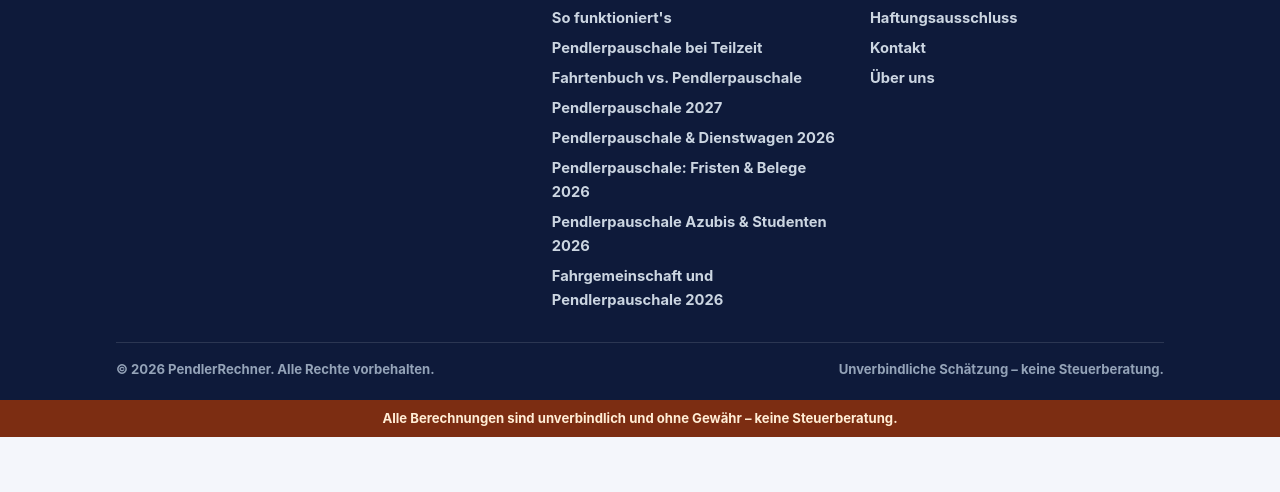
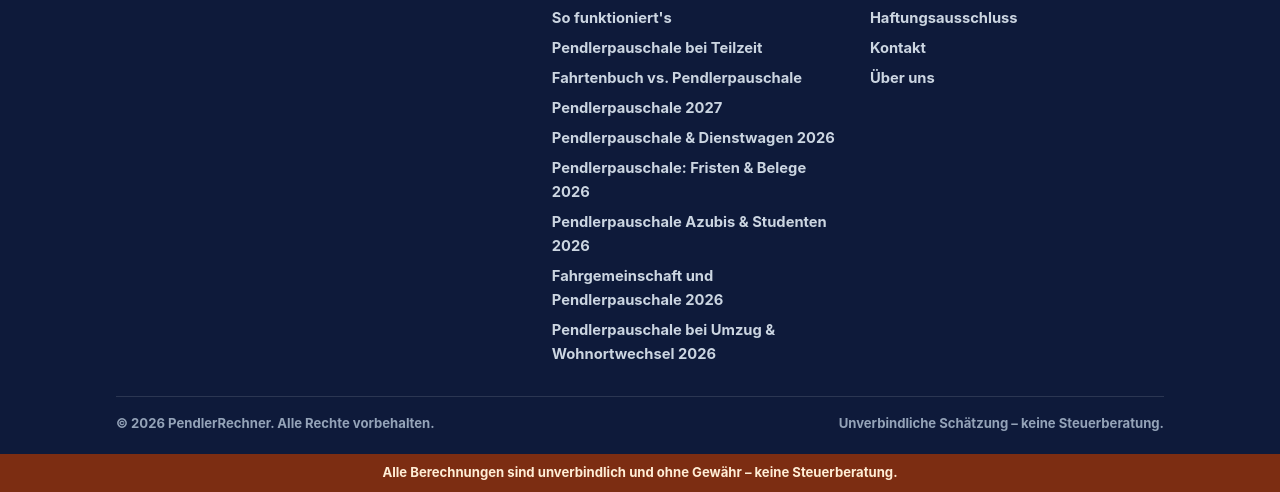
Before and after one commit to mirzacreative/pendlerpauschale-rechner, a plain HTML site: page index.html in a window 1280 px wide. Shown: the part 4080-4572 px from the top of the page. Before the commit the page ends 4517 px from the top, so only its background shows below. Drawn offline with Linux system fonts and the light colour scheme.

Commit message:
Add link to pendlerpauschale-umzug-wohnortwechsel-2026.html in index.html

```diff
--- a/index.html
+++ b/index.html
@@ -272,7 +272,7 @@
                     <li><a href="fahrtenbuch-vs-pendlerpauschale.html">Fahrtenbuch vs. Pendlerpauschale</a></li>
           <li><a href="pendlerpauschale-2027.html">Pendlerpauschale 2027</a></li>
           <li><a href="pendlerpauschale-dienstwagen-2026.html">Pendlerpauschale &amp; Dienstwagen 2026</a></li>
-          <li><a href="pendlerpauschale-fristen-belege-2026.html">Pendlerpauschale: Fristen &amp; Belege 2026</a></li><li><a href="pendlerpauschale-azubis-studenten-2026.html">Pendlerpauschale Azubis &amp; Studenten 2026</a></li><li><a href="pendlerpauschale-fahrgemeinschaft-2026.html">Fahrgemeinschaft und Pendlerpauschale 2026</a></li>
+          <li><a href="pendlerpauschale-fristen-belege-2026.html">Pendlerpauschale: Fristen &amp; Belege 2026</a></li><li><a href="pendlerpauschale-azubis-studenten-2026.html">Pendlerpauschale Azubis &amp; Studenten 2026</a></li><li><a href="pendlerpauschale-fahrgemeinschaft-2026.html">Fahrgemeinschaft und Pendlerpauschale 2026</a></li><li><a href="pendlerpauschale-umzug-wohnortwechsel-2026.html">Pendlerpauschale bei Umzug &amp; Wohnortwechsel 2026</a></li>
         </ul>
       </div>
       <div>
```
